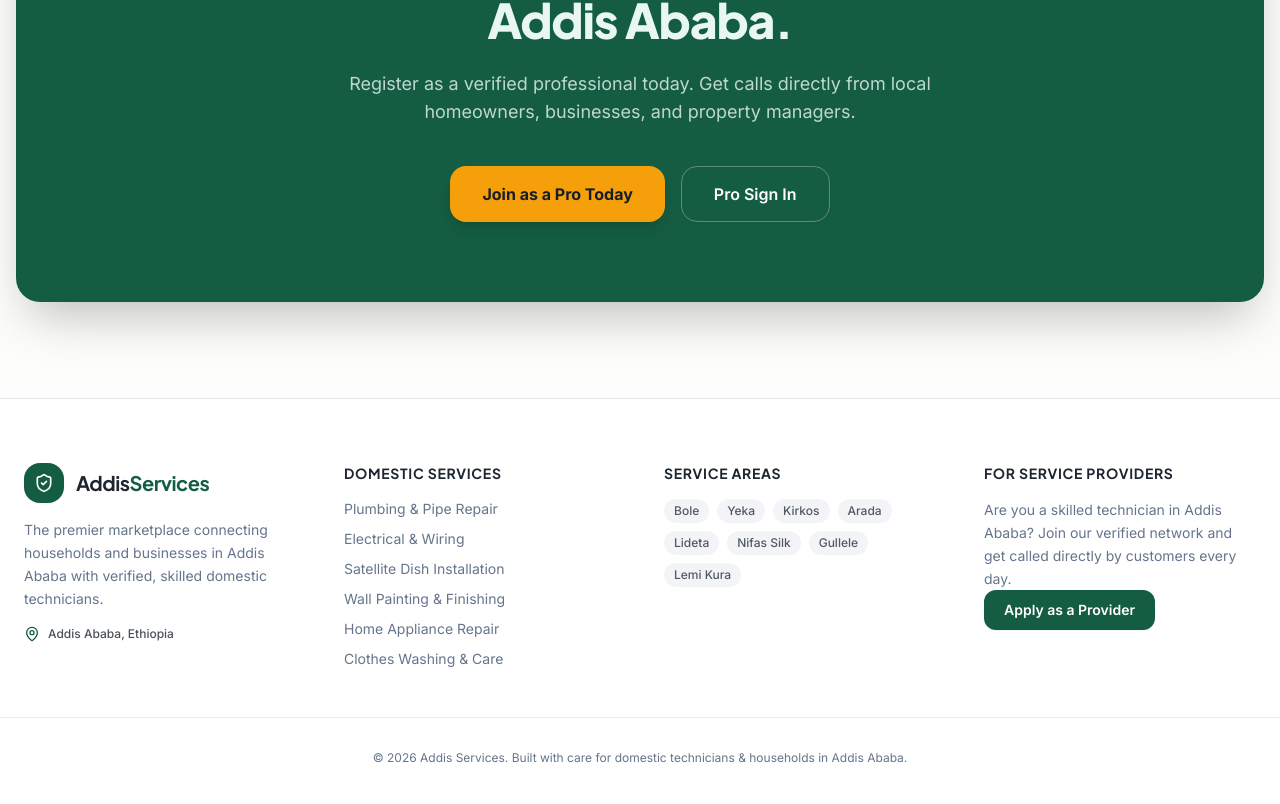
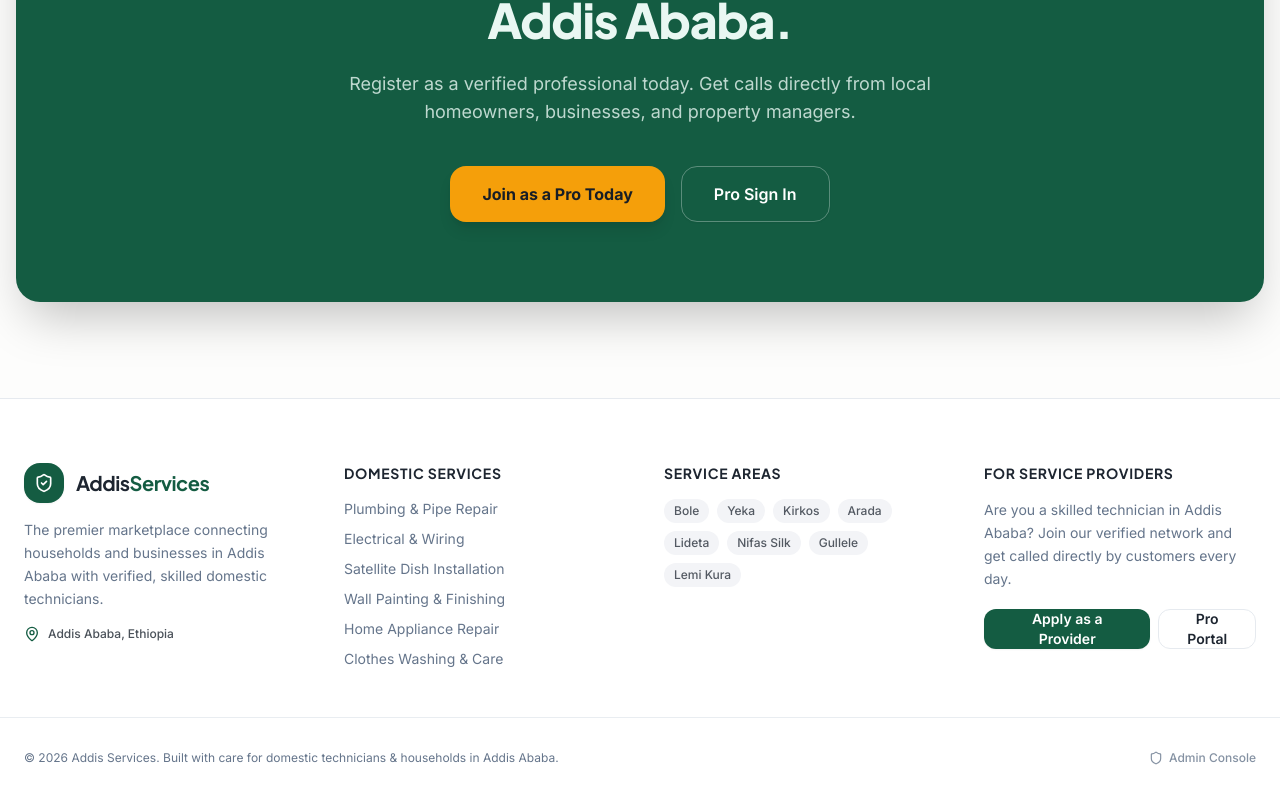
Before and after one commit to bereketmuluken804/addis-services, a React (Vite) app in the folder frontend/: page / in a window 1280 px wide. Shown: the part 1929-2733 px from the top of the page. Built offline with nearby package versions, Linux system fonts and the light colour scheme; no server answers.

Commit message:
feat(frontend): add /admin alias redirect and footer link to admin console

```diff
--- a/frontend/src/App.jsx
+++ b/frontend/src/App.jsx
@@ -1,5 +1,5 @@
 import React, { useEffect } from 'react';
-import { BrowserRouter, Routes, Route, Link } from 'react-router-dom';
+import { BrowserRouter, Routes, Route, Link, Navigate } from 'react-router-dom';
 import { QueryClient, QueryClientProvider } from '@tanstack/react-query';
 import { Navbar } from '@/components/common/Navbar';
 import { Footer } from '@/components/common/Footer';
@@ -80,6 +80,7 @@ export default function App() {
               <Route path="/services" element={<ServicesPage />} />
 
               {/* Provider Portal Routes */}
+              <Route path="/provider" element={<Navigate to="/provider/dashboard" replace />} />
               <Route path="/provider/register" element={<ProviderRegisterPage />} />
               <Route path="/provider/login" element={<ProviderLoginPage />} />
               <Route path="/provider/dashboard" element={<ProviderDashboardPage />} />
@@ -87,6 +88,7 @@ export default function App() {
               <Route path="/provider/security" element={<ProviderSecurityPage />} />
 
               {/* Admin Console Routes */}
+              <Route path="/admin" element={<Navigate to="/admin/dashboard" replace />} />
               <Route path="/admin/login" element={<AdminLoginPage />} />
               <Route path="/admin/dashboard" element={<AdminDashboardPage />} />
               <Route path="/admin/verifications" element={<AdminVerificationsPage />} />
--- a/frontend/src/components/common/Footer.jsx
+++ b/frontend/src/components/common/Footer.jsx
@@ -1,6 +1,6 @@
 import React from 'react';
 import { Link } from 'react-router-dom';
-import { ShieldCheck, Phone, MapPin, Heart } from 'lucide-react';
+import { ShieldCheck, Phone, MapPin, Heart, Shield } from 'lucide-react';
 
 export function Footer() {
   return (
@@ -89,16 +89,32 @@ export function Footer() {
           <p className="text-sm leading-relaxed text-muted-foreground">
             Are you a skilled technician in Addis Ababa? Join our verified network and get called directly by customers every day.
           </p>
-          <Link to="/provider/register">
-            <button className="inline-flex h-10 items-center justify-center rounded-xl bg-primary px-5 text-sm font-semibold text-primary-foreground shadow-sm hover:bg-primary-hover transition-colors">
-              Apply as a Provider
-            </button>
-          </Link>
+          <div className="flex flex-col gap-2 sm:flex-row">
+            <Link to="/provider/register">
+              <button className="inline-flex h-10 items-center justify-center rounded-xl bg-primary px-5 text-sm font-semibold text-primary-foreground shadow-sm hover:bg-primary-hover transition-colors">
+                Apply as a Provider
+              </button>
+            </Link>
+            <Link to="/provider/login">
+              <button className="inline-flex h-10 items-center justify-center rounded-xl border border-border/80 px-4 text-sm font-semibold text-foreground hover:bg-muted transition-colors">
+                Pro Portal
+              </button>
+            </Link>
+          </div>
         </div>
       </div>
 
-      <div className="container mx-auto mt-12 border-t border-border/70 pt-8 text-center text-xs text-muted-foreground">
+      <div className="container mx-auto mt-12 border-t border-border/70 pt-8 flex flex-col sm:flex-row items-center justify-between text-xs text-muted-foreground gap-4">
         <p>© {new Date().getFullYear()} Addis Services. Built with care for domestic technicians & households in Addis Ababa.</p>
+        <div className="flex items-center gap-4">
+          <Link
+            to="/admin/login"
+            className="inline-flex items-center gap-1.5 text-muted-foreground/80 hover:text-primary transition-colors font-medium"
+          >
+            <Shield className="h-3.5 w-3.5" />
+            Admin Console
+          </Link>
+        </div>
       </div>
     </footer>
   );
```
